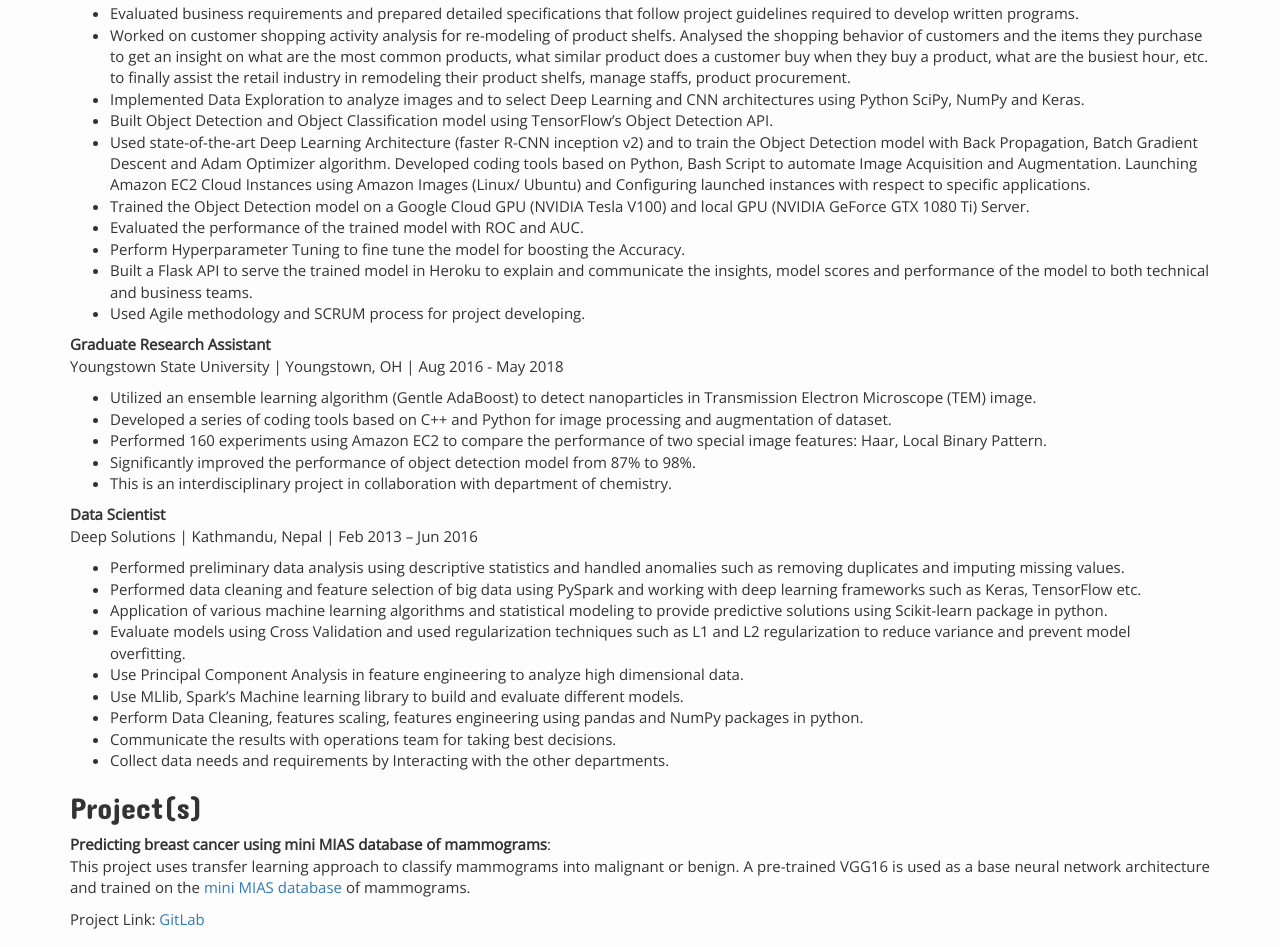
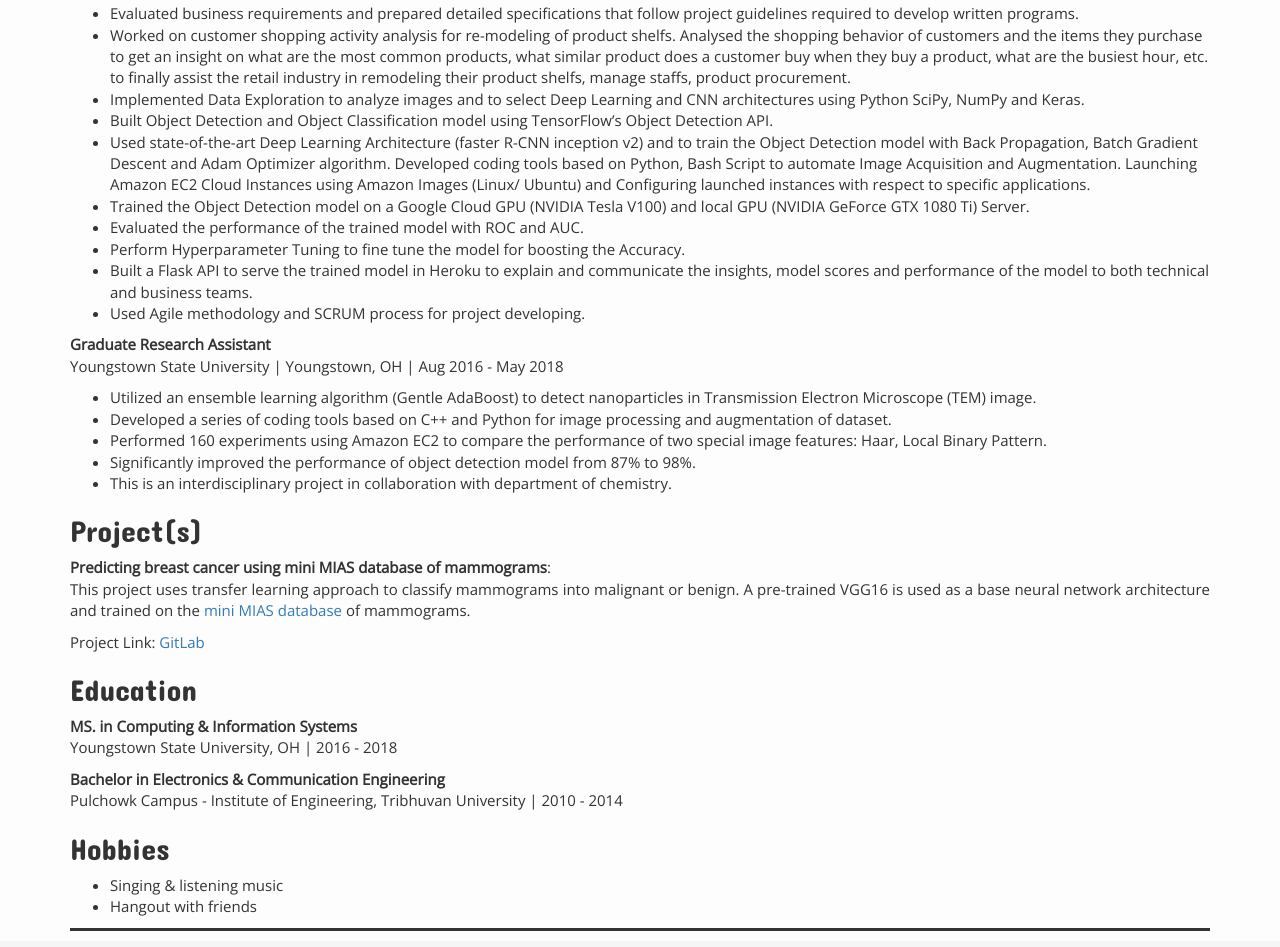
Before and after one commit to sujanay/sujanay.github.io, a plain HTML site: page docs/resume/index.html in a window 1280 px wide. Shown: the part 508-1455 px from the top of the page. Drawn offline with nearby package versions, Linux system fonts and the light colour scheme.

Commit message:
rebuilding site Mon, Nov 30, 2020  8:01:05 PM

```diff
--- a/docs/resume/index.html
+++ b/docs/resume/index.html
@@ -115,7 +115,7 @@
 <li>Use git for version control, and reviewed other people&rsquo;s code for bug fixes and to ensure the code meets the PEP8 coding standards</li>
 </ul>
 <p><strong>AI Developer</strong>
-C2P Group | Brooklyn, NY | July 2018 - Jun 2019</p>
+C2P Group | Brooklyn, NY | July 2018 - Dec 2018</p>
 <p>Work on building deep learning based image recognition system for products in retail industry to enable automatic retail checkout.</p>
 <ul>
 <li>Evaluated business requirements and prepared detailed specifications that follow project guidelines required to develop written programs.</li>
@@ -138,19 +138,8 @@
 <li>Significantly improved the performance of object detection model from 87% to 98%.</li>
 <li>This is an interdisciplinary project in collaboration with department of chemistry.</li>
 </ul>
-<p><strong>Data Scientist</strong><br>
-Deep Solutions | Kathmandu, Nepal | Feb 2013 – Jun 2016</p>
-<ul>
-<li>Performed preliminary data analysis using descriptive statistics and handled anomalies such as removing duplicates and imputing missing values.</li>
-<li>Performed data cleaning and feature selection of big data using PySpark and working with deep learning frameworks such as Keras, TensorFlow etc.</li>
-<li>Application of various machine learning algorithms and statistical modeling to provide predictive solutions using Scikit-learn package in python.</li>
-<li>Evaluate models using Cross Validation and used regularization techniques such as L1 and L2 regularization to reduce variance and prevent model overfitting.</li>
-<li>Use Principal Component Analysis in feature engineering to analyze high dimensional data.</li>
-<li>Use MLlib, Spark&rsquo;s Machine learning library to build and evaluate different models.</li>
-<li>Perform Data Cleaning, features scaling, features engineering using pandas and NumPy packages in python.</li>
-<li>Communicate the results with operations team for taking best decisions.</li>
-<li>Collect data needs and requirements by Interacting with the other departments.</li>
-</ul>
+<!-- raw HTML omitted -->
+<!-- raw HTML omitted -->
 <h2 id="projects">Project(s)</h2>
 <p><strong>Predicting breast cancer using mini MIAS database of mammograms</strong>:<br>
 This project uses transfer learning approach to classify mammograms into malignant or benign. A pre-trained VGG16 is used as a base neural network architecture and trained on the <a href="http://peipa.essex.ac.uk/info/mias.html">mini MIAS database</a> of mammograms.</p>
```
